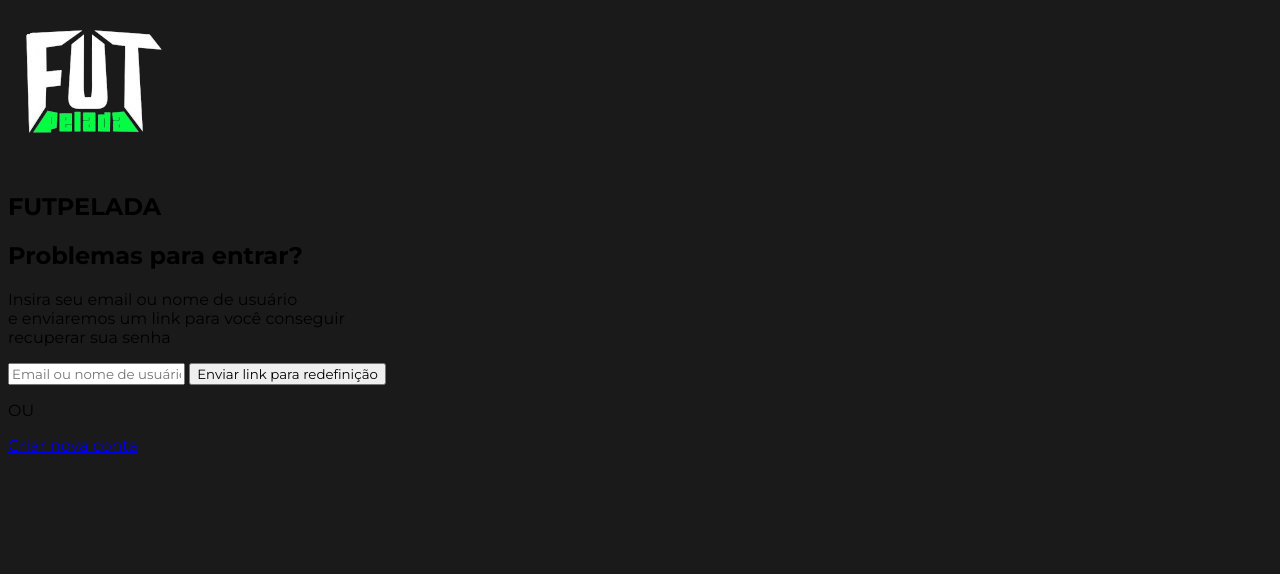
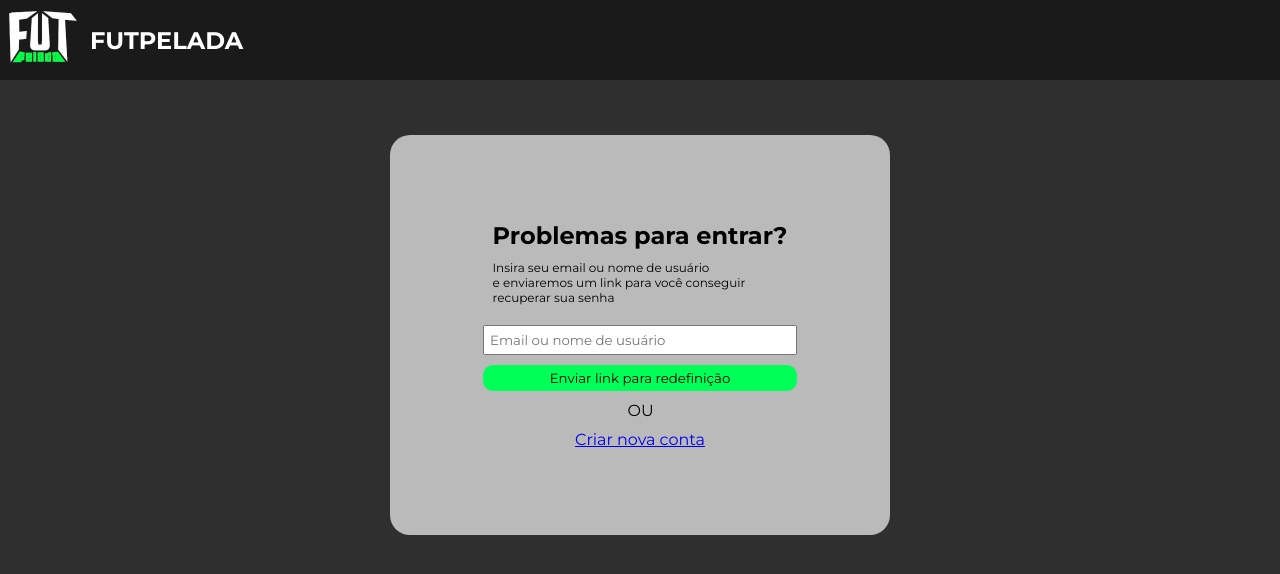
Before and after one commit to formentines/futpelada, a Python web app: template app/templates/forgotpassword.html in a window 1280 px wide. Shown: the top 574 px of the page. Run offline with Jinja, Linux system fonts and the light colour scheme; the template is opened without the code that fills it, so the values that code supplies are empty.

Commit message:
atualizando o design da página forgotpassword

```diff
--- a/app/static/css/forgotpassword.css
+++ b/app/static/css/forgotpassword.css
@@ -21,9 +21,103 @@
 }
 
 body {
-    background-color: #1A1A1A;
+    background-color: var(--FORMS);
+    border: 0;
+    margin: 0;
 }
 
+header {
+    display: block;
+}
+
+.nome_do_site {
+    color: white;
+    font-family: var(--FONTE_PADRAO);
+    margin-left: 10px;
+}
+
+.main_header {
+    background-color: var(--BACKGROUDS);
+    position: fixed ;
+    top: 0;
+    width: 100%;
+    z-index: 3;
+    -webkit-backdrop-filter: blur(15px);
+    backdrop-filter: blur(15px);
+    border-bottom: .5px solid var(--labels-light-quaternary);
+    box-sizing: border-box;
+}
+.main_header_row {
+    display: flex;
+    justify-content: space-between;
+    align-items: center;
+}
+
+.main_header_nav{
+    display: flex;
+    align-items: center;
+    flex: 1;
+    box-sizing: border-box;
+}
+.logoheader {
+    width: 80px;
+    height: 80px;
+}
 .title {
     font-weight: bold;
+    margin: 0px;
+    width: 295px;
 }
+.text {
+    margin: 10px;
+    text-justify: distribute-all-lines;
+    font-size: 12px;
+    text-align: justify;
+    width: 295px;
+}
+form {
+    justify-items: center;
+    align-items: center;
+    display: grid;
+}
+.main_container {
+    background-color: var(--INPUTS);
+    width: 500px;
+    height: 400px;
+    justify-self: center;
+    border-radius: 20px;
+    margin-top: 135px;
+    align-content: center;
+}
+
+.container_contents {
+    justify-self: center;
+    align-items: center;
+}
+.content_option {
+    justify-self: center;
+}
+.input {
+    width: 300px;
+    padding: 5px;
+    margin-bottom: 10px;
+}
+.button_cadastrar {
+    background-color: var(--MAIN);
+    border: 0px;
+    padding: 5px;
+    border-radius: 10px;
+}
+.input_button {
+    justify-self: center;
+    display: grid;
+    margin: 10px;
+}
+.other_option{
+    justify-self: center;
+}
+.ou {
+    margin: 10px;
+    width: 25px;
+    justify-self: center;
+}
--- a/app/templates/forgotpassword.html
+++ b/app/templates/forgotpassword.html
@@ -17,18 +17,25 @@
 
     <main>
         <div class="main_container">
+            <div class="container_contents">
                 <form action="/enviar-email" method="POST">
                     <h2 class="title">Problemas para entrar?</h2>
-                <p >Insira seu email ou nome de usuário <br>
+                    <p class="text">Insira seu email ou nome de usuário <br>
                     e enviaremos um link para você conseguir <br>
                     recuperar sua senha
                     </p>
+                    <div class="content_option">
+                        <div class="input_button">
                             <input class="input" type="text" placeholder="Email ou nome de usuário" id="input_forgotpassword" name="input_forgotpassword" required>
                             <button id="submitbutton" class="button_cadastrar" type="submit">Enviar link para redefinição</button>
-
-                <p>OU</p>
+                        </div>
+                        <div class="other_option">
+                            <p class="ou">OU</p>
                             <a href="/app/templates/register.html">Criar nova conta</a>
+                        </div>
+                    </div>
                 </form>
+            </div>
         </div>
     </main>
 </body>
```
Lines whose indentation alone changed are shown as unchanged.
